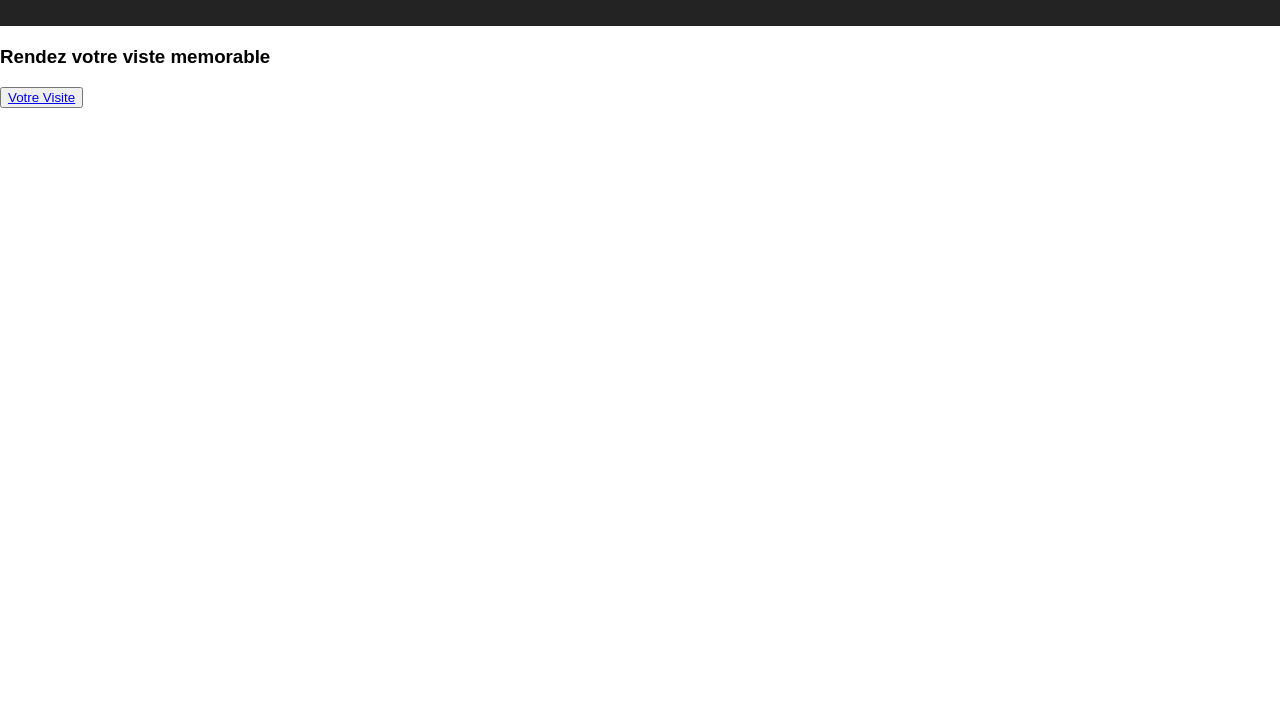
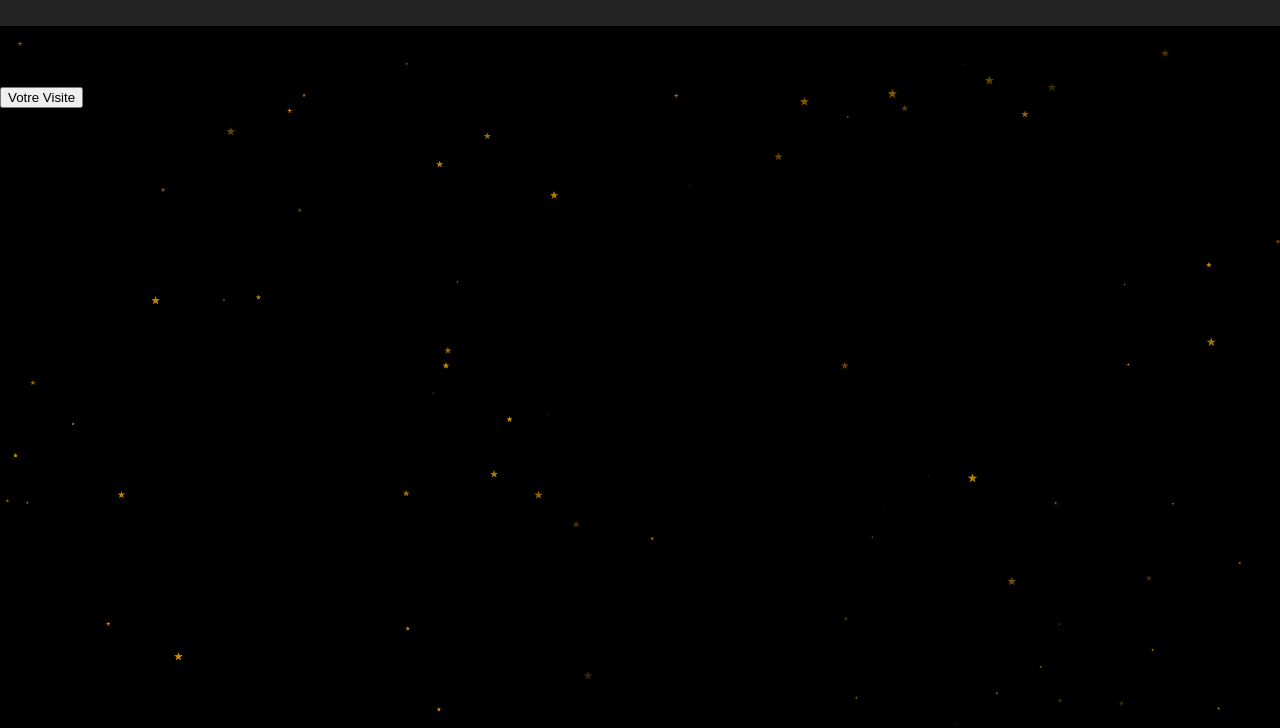
Before and after one commit to Miinnee/BlockChainersEpreuveWeb, a plain HTML site: page index.html in a window 1280 px wide. Shown: the part 72-800 px from the top of the page. Drawn offline with nearby package versions, Linux system fonts and the light colour scheme.

Commit message:
all index + particles

```diff
--- a/index.html
+++ b/index.html
@@ -1,12 +1,33 @@
 <!DOCTYPE html>
 <html lang="fr">
+
 <head>
     <meta charset="UTF-8">
     <meta name="viewport" content="width=device-width, initial-scale=1.0">
     <title>Epreuve Web</title>
     <link rel="stylesheet" href="style.css">
+    <script src="https://cdn.jsdelivr.net/particles.js/2.0.0/particles.min.js"></script>
+
+    <style>
+        #particles-js {
+            position: fixed;
+            width: 100%;
+            height: 100%;
+            z-index: -1;
+            background-color: #000; /* Ajoutez une couleur de fond si nécessaire */
+        }
+
+        .content {
+            position: relative;
+            z-index: 1;
+        }
+    </style>
 </head>
+
 <body>
+    <div id="particles-js"></div> <!-- Conteneur des particules seul -->
+
+    <div class="content"> <!-- Tout le contenu visible par-dessus -->
         <nav class="menu-container">
             <!-- burger menu -->
             <input type="checkbox" aria-label="Toggle menu" />
@@ -23,72 +44,119 @@
             <div class="menu">
                 <ul>
                     <li>
-        <a href="#home">
-          Home
-        </a>
+                        <a href="#home">Home</a>
                     </li>
                     <li>
-        <a href="#pricing">
-          Pricing
-        </a>
+                        <a href="#pricing">Pricing</a>
                     </li>
                     <li>
-        <a href="#blog">
-          Blog
-        </a>
+                        <a href="#blog">Blog</a>
                     </li>
                     <li>
-        <a href="#docs">
-          Docs
-        </a>
+                        <a href="#docs">Docs</a>
                     </li>
                 </ul>
                 <ul>
                     <li>
-        <a href="#signup">
-          Sign-up
-        </a>
+                        <a href="#signup">Sign-up</a>
                     </li>
                     <li>
-        <a href="#login">
-          Login
-        </a>
+                        <a href="#login">Login</a>
                     </li>
                 </ul>
             </div>
-
-
         </nav>
 
-
-    <section class="">
-
-        <article>
-            <h1>Rendez votre viste memorable</h1>
-            <button src=""><a href="/pages/reservation.html" target="_blank">Votre Visite</a></button>
-        </article>
-
-    </section>
-
-
+        <div class="landing">
             <section>
                 <article>
-            <p>
-
-            </p>
-            <img src="" alt="">
+                    <h1>Rendez votre visite mémorable</h1>
+                    <a href="/pages/reservation.html" target="_blank">
+                        <button>Votre Visite</button>
+                    </a>
                 </article>
             </section>
+        </div>
+    </div>
 
-        <section>
-        <article>
-            <p>
-
-            </p>
-            <img src="" alt="">
-        </article>
-    </section>
-
-
+    <script>
+        // Initialisation des particules après le chargement de la page
+        document.addEventListener('DOMContentLoaded', function() {
+            particlesJS("particles-js", {
+                "particles": {
+                    "number": {
+                        "value": 80, // Réduit pour de meilleures performances
+                        "density": {
+                            "enable": true,
+                            "value_area": 800
+                        }
+                    },
+                    "color": {
+                        "value": "#c88d00"
+                    },
+                    "shape": {
+                        "type": "star",
+                        "stroke": {
+                            "width": 0,
+                            "color": "#000000"
+                        },
+                        "polygon": {
+                            "nb_sides": 5
+                        }
+                    },
+                    "opacity": {
+                        "value": 1,
+                        "random": true,
+                        "anim": {
+                            "enable": true,
+                            "speed": 1,
+                            "opacity_min": 0,
+                            "sync": false
+                        }
+                    },
+                    "size": {
+                        "value": 3,
+                        "random": true,
+                        "anim": {
+                            "enable": false,
+                            "speed": 4,
+                            "size_min": 0.3,
+                            "sync": false
+                        }
+                    },
+                    "line_linked": {
+                        "enable": false
+                    },
+                    "move": {
+                        "enable": true,
+                        "speed": 3,
+                        "direction": "none",
+                        "random": true,
+                        "straight": false,
+                        "out_mode": "bounce",
+                        "bounce": false,
+                        "attract": {
+                            "enable": false,
+                            "rotateX": 600,
+                            "rotateY": 600
+                        }
+                    }
+                },
+                "interactivity": {
+                    "detect_on": "canvas",
+                    "events": {
+                        "onhover": {
+                            "enable": false
+                        },
+                        "onclick": {
+                            "enable": false
+                        },
+                        "resize": true
+                    }
+                },
+                "retina_detect": false
+            });
+        });
+    </script>
 </body>
 </html>
--- a/style.css
+++ b/style.css
@@ -173,3 +173,11 @@ body {
     padding: 0 20px;
   }
 }
+
+#particles-js {
+  position: absolute;
+  width: 100%;
+  height: 100%;
+  background: #000; /* Couleur de fond */
+  z-index: -1; /* Pour mettre en arrière-plan */
+}
```
Also changed, not shown: pages/reservation.html (+0 -51 lines), particles.js (added, +110 -0 lines). Lines whose indentation alone changed are shown as unchanged.
